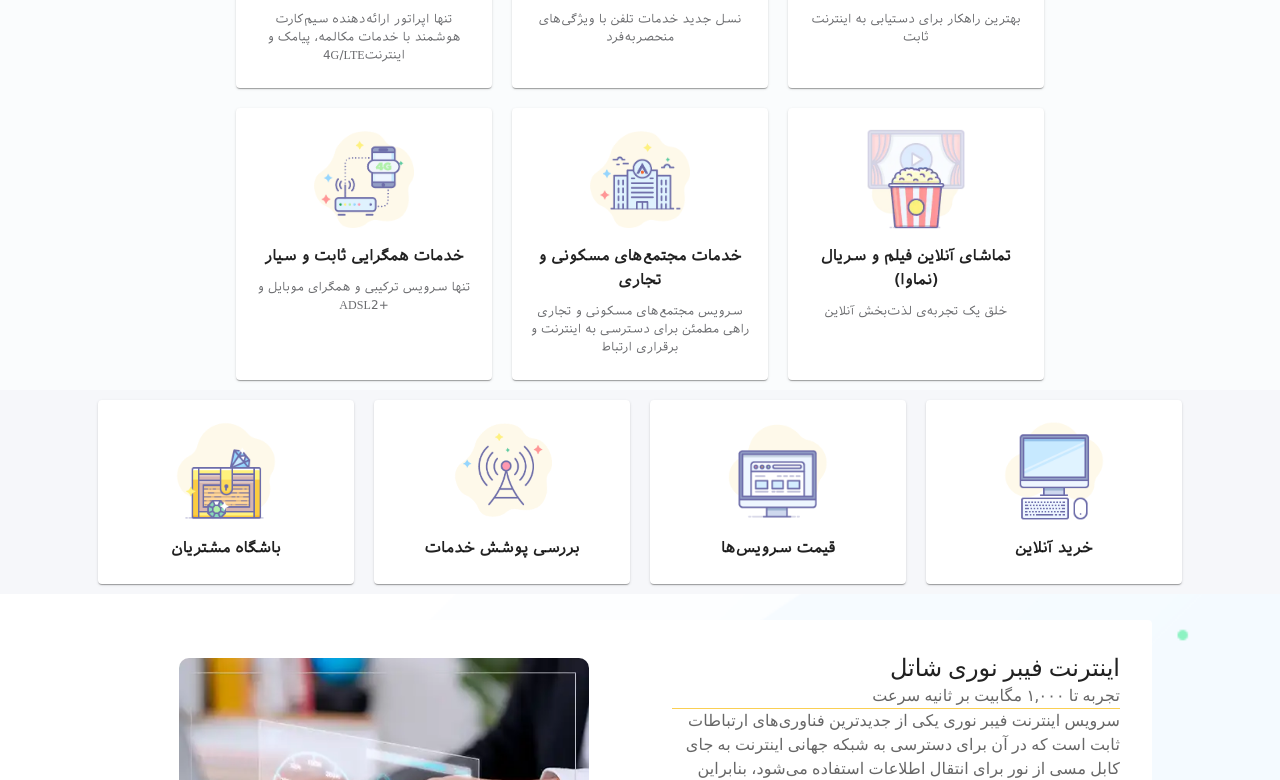
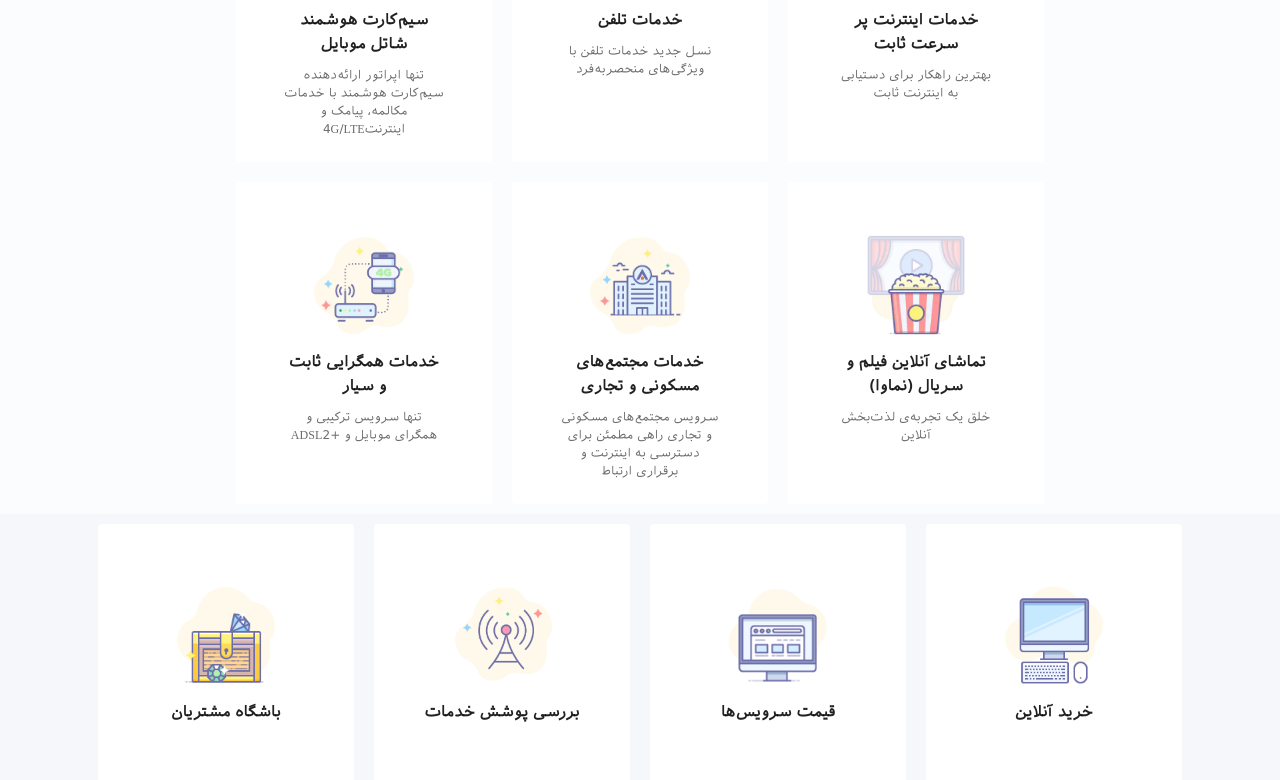
Before and after one commit to SabaAsgarian/ShatelPersianSite, a Next.js app: page / in a window 1280 px wide. Shown: the part 940-1720 px from the top of the page. Built offline with nearby package versions, Linux system fonts and the light colour scheme.

Commit message:
Add files via upload

```diff
--- a/src/app/components/card.jsx
+++ b/src/app/components/card.jsx
@@ -5,12 +5,12 @@ import { Description } from '@mui/icons-material';
 import '../globals.css'
 const CustomCard = ({ image, title }) => {
     return (
-        <Card sx={{marginTop:"5%",marginBottom:"5%", width: { xs: '100%', sm: '100%', md: '20%' }, margin: '10px' ,direction:'rtl',transition:"1s"}} className="my-10 page2">
-            <CardContent>
+        <Card sx={{border:"none",boxShadow:"none", width: { xs: '100%', sm: '100%', md: '20%' }, margin: '10px' ,direction:'rtl',transition:"1s"}} className="my-10 page2">
+            <CardContent sx={{ marginTop:"2.5rem"}}>
                 <Box sx={{ display: 'flex', justifyContent: 'center', alignItems: 'center', height: '110px' }}>
                     <Image src={image} alt={title} width={100} height={100} style={{ objectFit: 'cover' }} />
                 </Box>
-                <Typography variant="h6" sx={{ textAlign: 'center', marginTop: '10px' ,fontFamily:'is',fontSize:'15px',fontWeight:'bolder'}} className='font-is font-extrabold'>
+                <Typography variant="h6" sx={{ marginBottom:"2.5rem",textAlign: 'center', marginTop: '10px' ,fontFamily:'is',fontSize:'15px',fontWeight:'bolder'}} className='font-is font-extrabold'>
                     {title}
                 </Typography>
 
--- a/src/app/components/cardfirst.jsx
+++ b/src/app/components/cardfirst.jsx
@@ -5,8 +5,8 @@ import '../globals.css'
 
 const Cardd = ({ image, title,description }) => {
     return (
-        <Card sx={{ width: { xs: '100%', sm: '100%', md: '100%', lg: '20%' }, margin: '10px' ,direction:'rtl',transition:"1s"}} className="my-10 page2">
-            <CardContent>
+        <Card sx={{border:"none",boxShadow:"none", width: { xs: '100%', sm: '100%', md: '100%', lg: '20%' }, margin: '10px' ,direction:'rtl',transition:"1s"}} className="my-10 page2">
+            <CardContent sx={{padding:"3rem"}}>
                 <Box sx={{ display: 'flex', justifyContent: 'center', alignItems: 'center', height: '110px' }}>
                     <Image src={image} alt={title} width={100} height={100} style={{ objectFit: 'cover' }} />
                 </Box>
--- a/src/app/globals.css
+++ b/src/app/globals.css
@@ -32,7 +32,7 @@ html,body{
   transition:1s;
   &:hover{
     transform: perspective(900px)translate3d(0 ,-10px ,-10px);
-    box-shadow: 0 0 20px 0 black;
+    box-shadow: 0 0 20px 0 #abb8c3;
   }
 }
 .fourth{
--- a/src/app/page.jsx
+++ b/src/app/page.jsx
@@ -57,7 +57,7 @@ const cardDataBigtwo = [
 ];
 export default function page() {
   return (
-    <div dir='rtl' className='font-is'>
+    <Box sx={{direction:"rtl",fontFamily:"is"}}>
       <Header />
       <Swiperfirst />
 
@@ -84,7 +84,7 @@ export default function page() {
       {/* third ////////////////////////////////////////////////////////*/}
       <Box sx={{ display: 'flex', flexWrap: 'wrap', justifyContent: 'center', backgroundColor: '#f6f7fa', height: 'auto', direction: 'rtl' }} >
         {cardData.map((card, index) => (
-          <CustomCard key={index} image={card.image} title={card.title} />
+          <CustomCard key={index} image={card.image} title={card.title}  />
         ))}
       </Box>
       {/* four/////////////////////////////////// */}
@@ -111,7 +111,7 @@ export default function page() {
           <h1 className='font-is text-[28px] text-black font-extrabold my-[5%]'>پیشنهادها</h1>
         </Box>
         <Box sx={{ display: 'flex', justifyContent: 'center', alignContent: 'center' }}>
-          <Box sx={{ display: 'flex', justifyContent: 'center', alignContent: 'center', width: '80%', height: '100%' ,marginBottom:"2%"}} className="my-7">
+          <Box sx={{ display: 'flex', justifyContent: 'center', alignContent: 'center', width: {xs:"95%",sm:"85%",md:'80%'}, height: '100%' ,marginBottom:"2%"}} className="my-7">
             <SecondSwiper />
           </Box>
         </Box>
@@ -119,33 +119,33 @@ export default function page() {
       {/* last */}
       <Box sx={{ width: '100%', height: 'auto', direction: 'rtl' }} >
         <Box sx={{ display: 'flex', justifyContent: 'center', alignContent: 'center', height: '20%' }}>
-          <h1 className='font-is font-extrabold text-[28px] text-black my-[5%]'>اخبار و تازه‌ها</h1>
+          <h1 className='font-is font-extrabold text-[28px] text-black mt-[5%]'>اخبار و تازه‌ها</h1>
         </Box>
        <Box sx={{width:'100%', height:'80%', display:'flex'}} className='p-[10%]'>
 
          <Box sx={{ width: '50%', }}>
           <Box sx={{ fontSize: '8px', display: 'flex' }}>
-            <CalendarMonthIcon sx={{ fontSize: '10px' }} />
-            <p   className='border-b-2 border-[#facf54]'>
-              شنبه، ۲۴ شهریور ۱۴۰۳</p>
+            <CalendarMonthIcon sx={{ fontSize: '14px' }} />
+            <p   className='border-b-2 border-[#facf54] font-is text-[10px]'>
+              دوشنبه، ۷ مهر ۱۴۰۴</p>
           </Box>
           <h1 className='w-full text-[18px] font-is font-extrabold my-10'>پیشنهادهای جذاب شاتل در روزهای پایانی تابستان، برای خرید ...</h1>
-          <p className='w-[70%] text-[12px] font-is my-10'>بسته‌های ۱۰۰، ۲۰۰ و ۳۰۰ گیگابایتی ترافیک نقره‌ای اینترنت ثابت شاتل با تخفیف‌ ویژه، از ۲۴ تا ۳۱ شهریور ۱۴۰۳ در سراسر کشور ارائه می‌شود. با توجه به استقبال مشتریان عزیز از شرایط ویژه خرید بسته‌های ترافیک، شاتل پیشنهادهای ویژه‌ای برای خرید این بسته‌ها در نظر گرفته است. مشتریان فعلی شاتل می‌توانند از ۲۴ تا ...</p>
+          <p className='w-[70%] text-[12px] font-is my-10'>بسته‌های ۱۰۰، ۲۰۰ و ۳۰۰ گیگابایتی ترافیک نقره‌ای اینترنت ثابت شاتل با تخفیف‌ ویژه، از ۲۴ تا ۳۱ شهریور ۱۴۰۴ در سراسر کشور ارائه می‌شود. با توجه به استقبال مشتریان عزیز از شرایط ویژه خرید بسته‌های ترافیک، شاتل پیشنهادهای ویژه‌ای برای خرید این بسته‌ها در نظر گرفته است. مشتریان فعلی شاتل می‌توانند از ۲۴ تا ...</p>
           <Button sx={{ width: '180px', backgroundColor: '#5393ee', color: 'white', borderRadius: '20px', boxShadow: '10px 10px 100px 0 black)' }} className='font-is butt'>
-            بشتر بخوانید
+            بیشتر بخوانید
           </Button>
 
         </Box>
         <Box sx={{ width: '50%' }}>
           <Box sx={{ fontSize: '8px', display: 'flex' ,}}>
-            <CalendarMonthIcon sx={{ fontSize: '10px' }} />
-            <p className='border-b-2 border-[#facf54]'>
-            یکشنبه، ۱۸ شهریور ۱۴۰۳</p>
+            <CalendarMonthIcon sx={{ fontSize: '14px' }} />
+            <p className='border-b-2 border-[#facf54] font-is text-[10px]'>
+             شنبه، ۵ مهر ۱۴۰۴</p>
           </Box>
           <h1 className='w-full text-[18px] font-is font-extrabold my-10'>۶۰ گیگابایت ترافیک نقره‌ای با ۵۰‌درصد تخفیف در دوشنبه ...</h1>
           <p className='w-[70%] text-[12px] font-is my-10'>به پاس همراهی کاربران عزیز شاتل، این ماه نیز بر اساس وعده‌ای که پیش‌تر داده بودیم، یک تخفیف ویژه روی ترافیک اینترنت پرسرعت برای کاربران فعلی در نظر گرفته‌ایم. شاتلی‌ها می‌توانند این دوشنبه، ۱۹ شهریورماه، با مراجعه به پورتال کاربری خود (My.Shatel.ir) به‌مدت ۲۴ ساعت، ۶۰ گیگابایت ترافیک نقره‌ای اینترنت پرسرعت با اعتبار یک‌ساله را ...</p>
           <Button sx={{ width: '180px', backgroundColor: '#5393ee', color: 'white', borderRadius: '20px', boxShadow: '10px 10px 100px 0 black)' }} className='font-is butt'>
-            بشتر بخوانید
+            بیشتر بخوانید
           </Button>
 
         </Box>
@@ -155,6 +155,6 @@ export default function page() {
         <Box sx={{position:'fixed',width:'60px',height:'60px',borderRadius:'50%',backgroundColor:'#3f86ec',bottom:'1%',right:'1%',display:'flex',justifyContent:'center',alignItems:'center'}} >
             <TransitionsModal/>
         </Box>
-    </div>
+    </Box>
   )
 }
```
